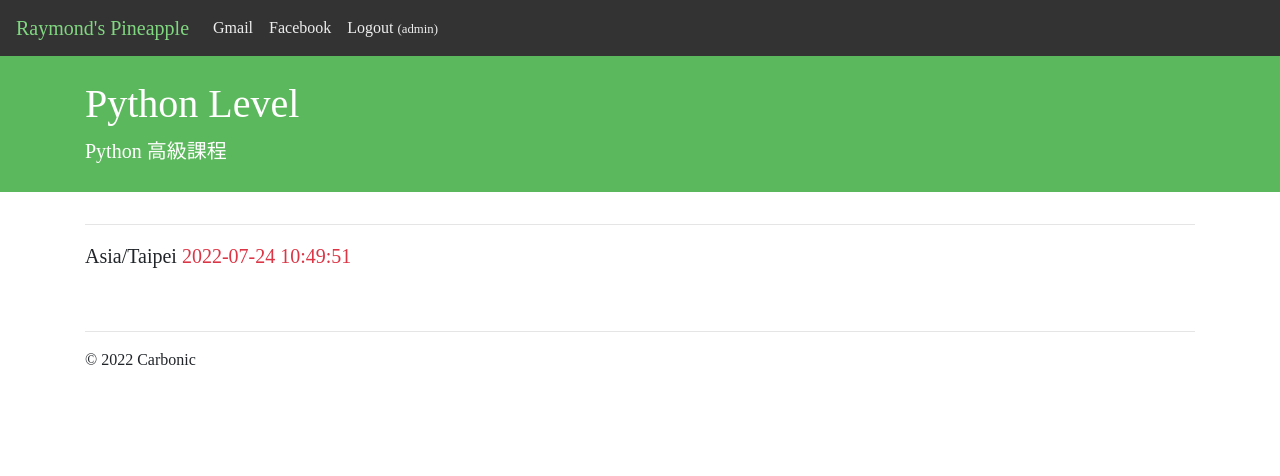
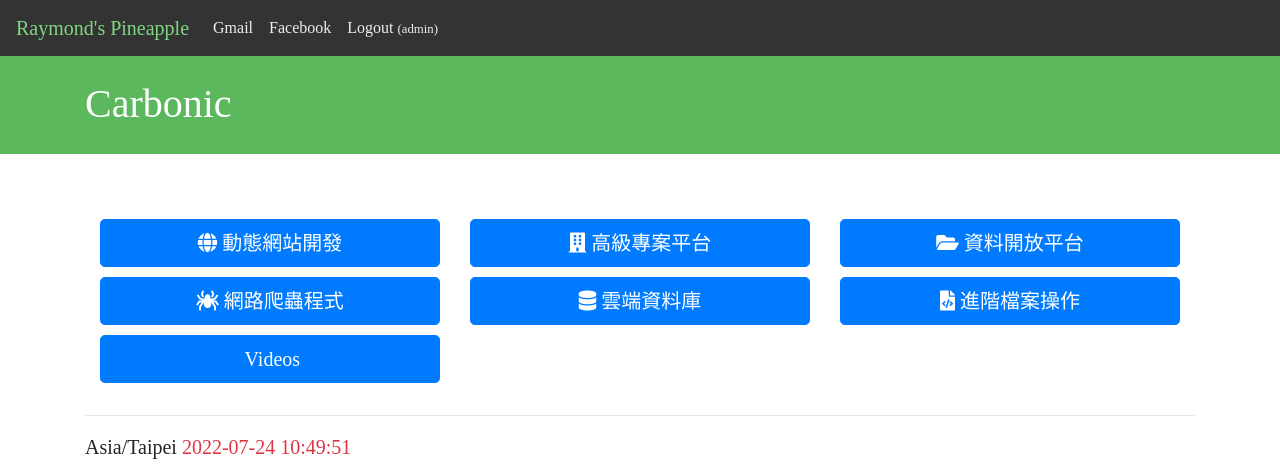
Before and after one commit to mogggit/carbonic, a Flask app: page /home in a window 1280 px wide. Shown: the top 476 px of the page. Run offline with Flask 2, Linux system fonts and the light colour scheme; the visitor is signed in with stand-in values (Sample User, id 1); some libraries are stand-ins or nearby versions.

Commit message:
Updated langauges

```diff
--- a/templates/home.html
+++ b/templates/home.html
@@ -3,9 +3,9 @@
 {%- set is_chap = 1 -%}
 {%- set is_public = 1 -%}
 {%- set has_code = 1 -%}
-{%- set html_title = 'Python Level 3' -%}
-{%- set en_title = 'Python Level ' -%}
-{%- set zh_title = 'Python 高級課程' -%}
+{%- set html_title = 'Carbonic' -%}
+{%- set en_title = 'Carbonic' -%}
+{%- set zh_title = '' -%}
 
 {%- block menu %}
                 <li class="nav-item"><a class="nav-link" href="https://mail.google.com/" target="_blank" rel="noopener noreferrer">Gmail</a></li>
@@ -13,7 +13,7 @@
 {%- endblock %}
 
 {% block content %}
-        {%- if session['role_name'] in ('student', 'teacher') %}
+        {%- if session['role_name'] in ('user', 'admin') %}
         <div class="row section-course">
             <div class="col-lg-4">
                 <a class="btn btn-lg btn-block btn-primary"><i class="fas fa-globe"></i> 動態網站開發</a>
```
